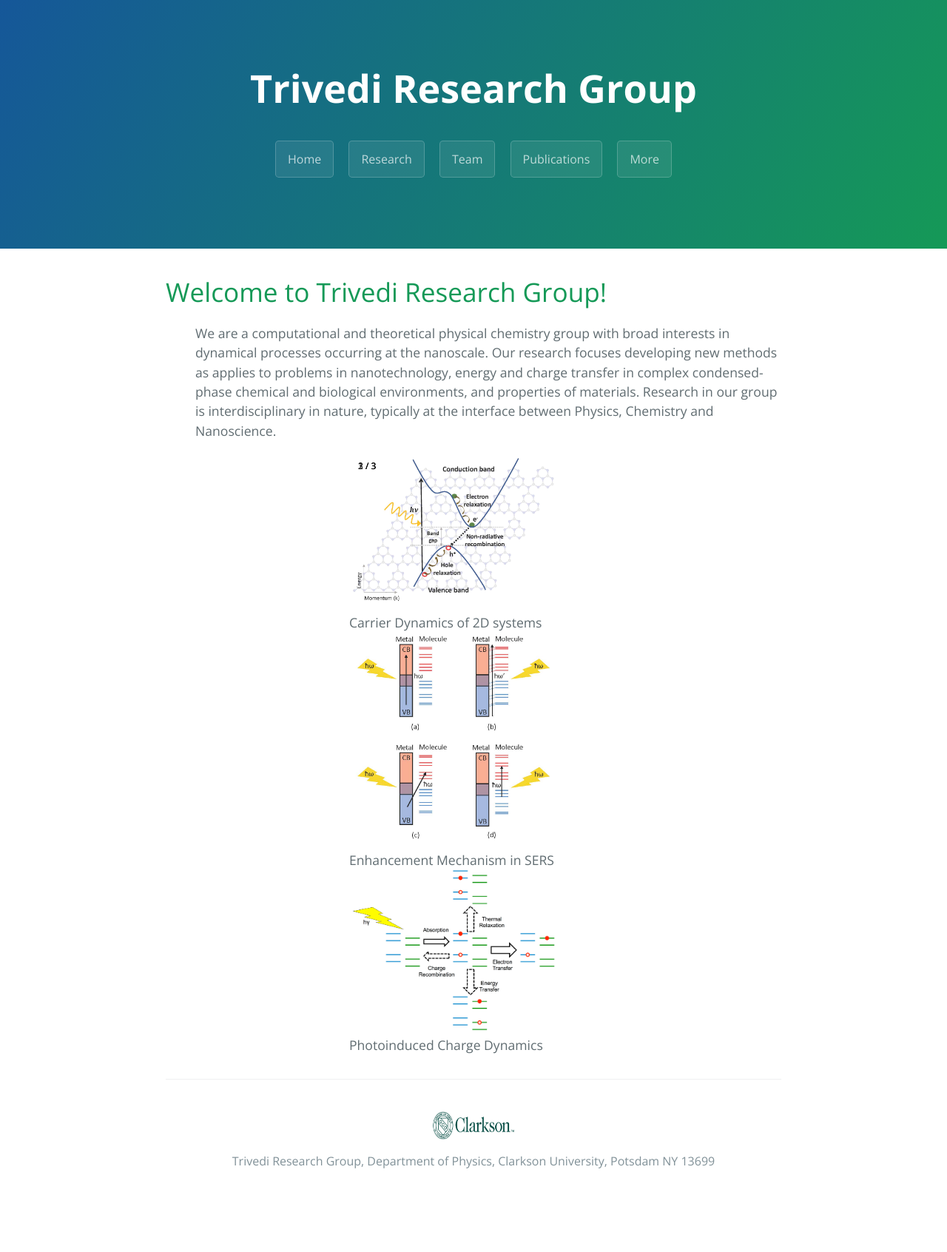
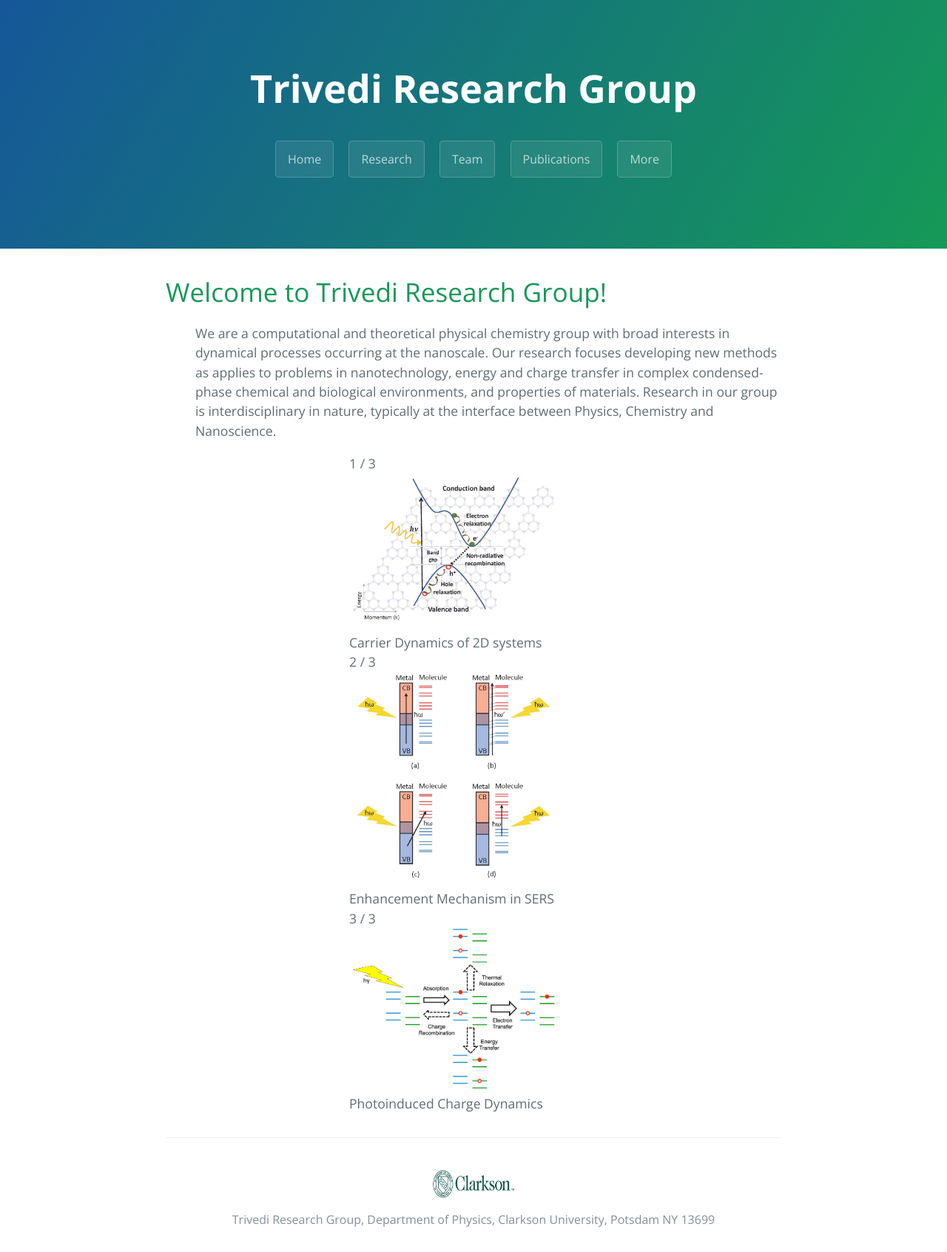
Before and after one commit to dharatrivedi/dharatrivedi.github.io, a Jekyll site: the page built from index.html, in a window 1280 px wide. Shown: the whole page at 74% size. Built offline with Jekyll 4.4.1, drawn with Linux system fonts in a browser that asks for light colours; the list of posts is cut into pages by our own code; before the commit the page ends 1613 px from its top, so only the background shows below that.

Commit message:
Update cayman.css

```diff
--- a/css/cayman.css
+++ b/css/cayman.css
@@ -205,16 +205,3 @@
 .img1 { float: left; }
 
 .clearfix { overflow: auto; }
-
-.slideshow-container { max-width: 1000px;  position: relative;  margin: auto; }
-
-.numbertext {  color: rgba(0, 0, 0, 0.9);  font-size: 12px;  padding: 8px 12px;  position: absolute;  top: 0; }
-
-.dot {  height: 15px;  width: 15px;  margin: 0 2px;  background-color: rgba(255, 182, 193, 0.5);  border-radius: 50%;  display: inline-block;  transition: background-color 0.6s ease; }
-
-.active {  background-color: #159957; }
-
-.fade {  -webkit-animation-name: fade;  -webkit-animation-duration: 1.5s;  animation-name: fade;  animation-duration: 1.5s; }
-
-@-webkit-keyframes fade {  from {opacity: .4}   to {opacity: 1} }
-@keyframes fade {  from {opacity: .4}   to {opacity: 1} }
```
